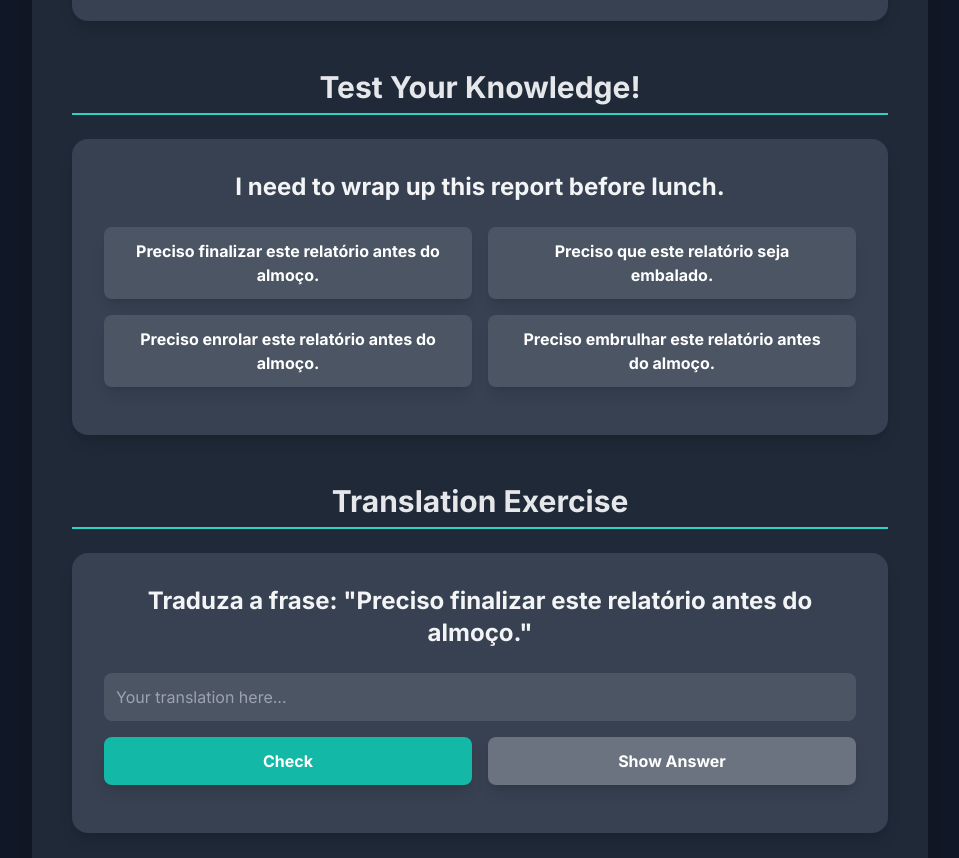
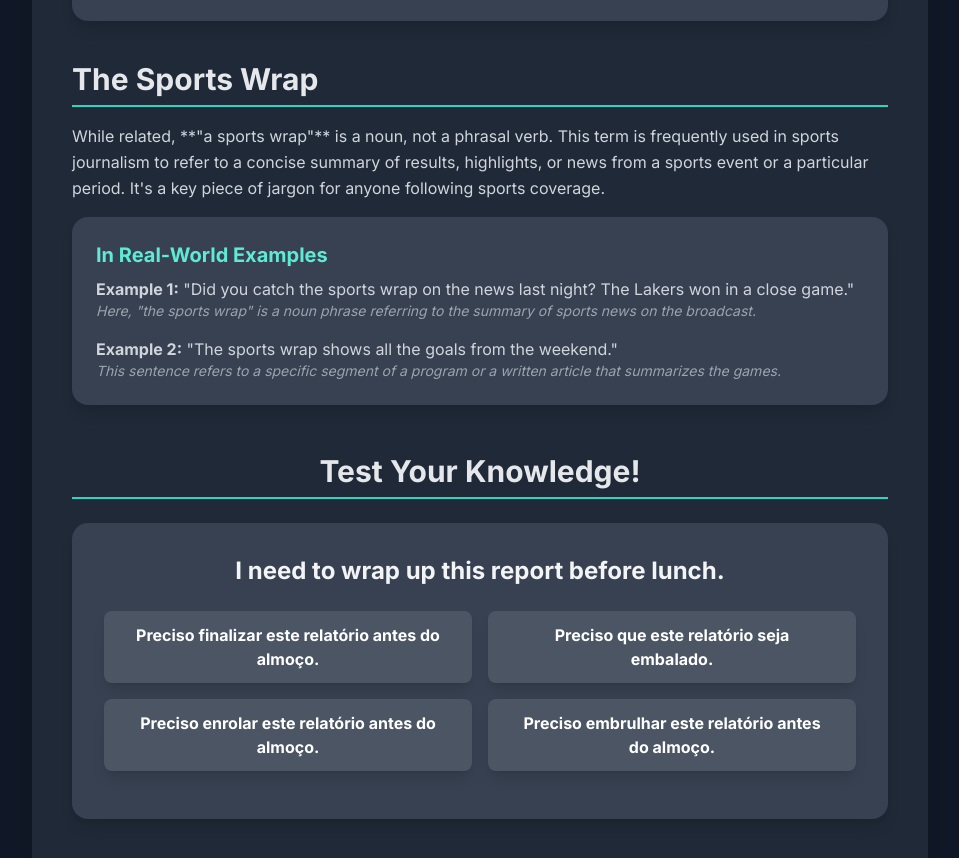
Before and after one commit to Novice2025/Wrap-up-Eng-, a plain HTML site: page index.html in a window 1280 px wide. Shown: the part 1761-2619 px from the top of the page, without its empty margins (160-1119 px from the left). Drawn offline with nearby package versions, Linux system fonts and the light colour scheme.

Commit message:
Update index.html

```diff
--- a/index.html
+++ b/index.html
@@ -94,6 +94,26 @@
                         <li>
                             <p><strong>Email Body:</strong> "Hi team, to wrap up our week, here's a quick summary of my progress on Project Alpha. I finalized the wireframes and have scheduled the first user feedback session for Monday. We still need to confirm the API specifications before moving to the next phase."</p>
                             <p class="text-sm italic text-gray-400">Here, "to wrap up our week" is used to introduce a concise status report, covering accomplishments and next steps.</p>
+                        </li>
+                    </ul>
+                </div>
+            </section>
+
+            <section class="mb-10">
+                <h2 class="text-2xl md:text-3xl font-bold text-gray-200 mb-4 border-b-2 border-teal-400 pb-2">The Sports Wrap</h2>
+                <p class="text-gray-300 leading-relaxed mb-4">
+                    While related, **"a sports wrap"** is a noun, not a phrasal verb. This term is frequently used in sports journalism to refer to a concise summary of results, highlights, or news from a sports event or a particular period. It's a key piece of jargon for anyone following sports coverage.
+                </p>
+                <div class="bg-gray-700 p-6 rounded-2xl shadow-lg">
+                    <h3 class="text-xl font-semibold text-teal-300 mb-2">In Real-World Examples</h3>
+                    <ul class="space-y-4 text-gray-300">
+                        <li>
+                            <p><strong>Example 1:</strong> "Did you catch the sports wrap on the news last night? The Lakers won in a close game."</p>
+                            <p class="text-sm italic text-gray-400">Here, "the sports wrap" is a noun phrase referring to the summary of sports news on the broadcast.</p>
+                        </li>
+                        <li>
+                            <p><strong>Example 2:</strong> "The sports wrap shows all the goals from the weekend."</p>
+                            <p class="text-sm italic text-gray-400">This sentence refers to a specific segment of a program or a written article that summarizes the games.</p>
                         </li>
                     </ul>
                 </div>
```
